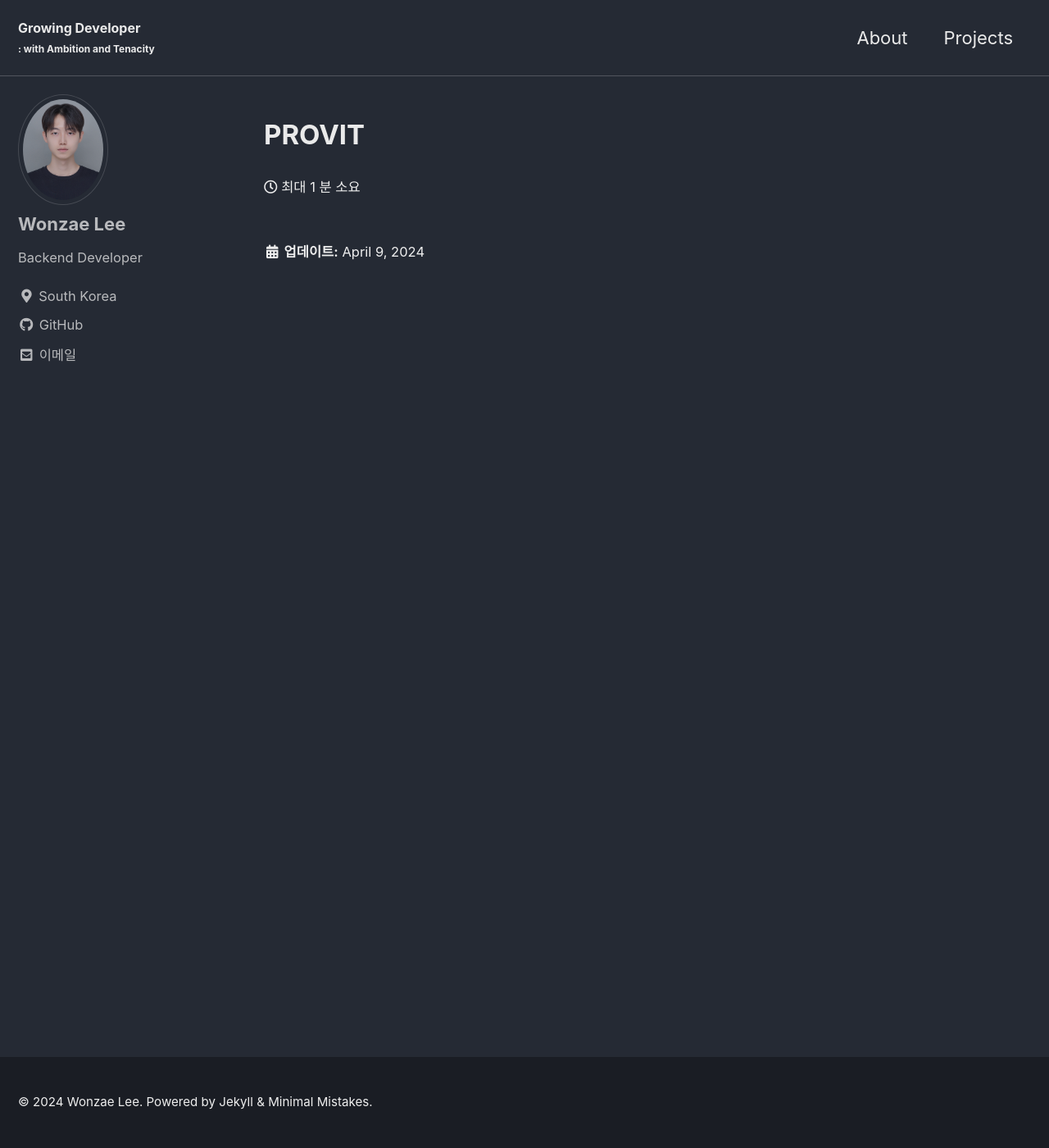
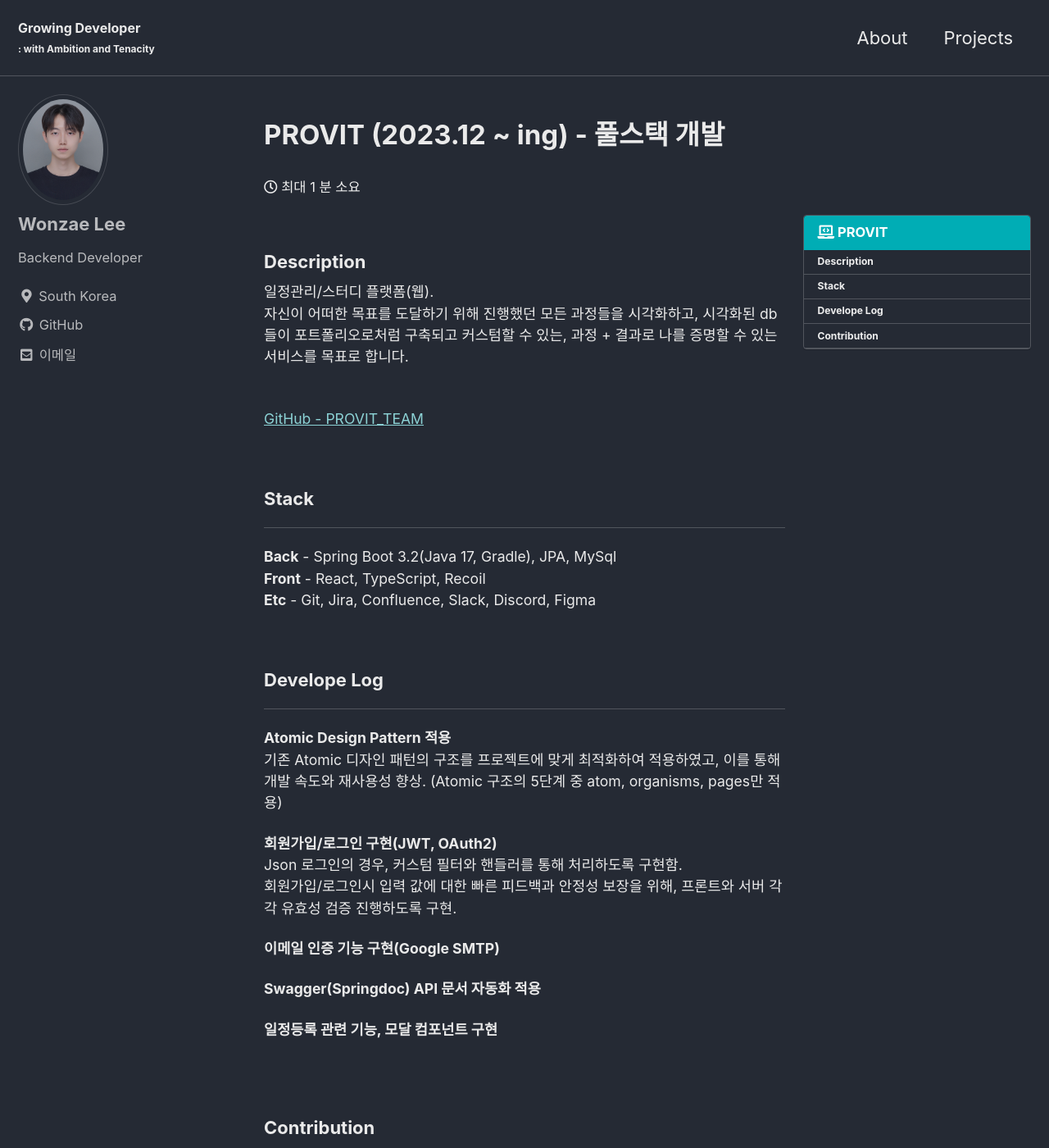
Before and after one commit to one-zeze/one-zeze.github.io, a Jekyll site: the page built from _posts/projects/2024-04-09-provit.md, in a window 1280 px wide and 1400 px high. Shown: the whole window at 82% size. Built offline with Jekyll 4.4.1, drawn with Linux system fonts in a browser that asks for light colours; cached includes are drawn as plain includes; some of the changed text lies outside the part shown.

Commit message:
update posts content

```diff
--- a/_posts/projects/2024-04-09-provit.md
+++ b/_posts/projects/2024-04-09-provit.md
@@ -1,6 +1,54 @@
 ---
-title: PROVIT
+title: PROVIT (2023.12 ~ ing) - 풀스택 개발
 permalink: /provit/
 share: false
 related: false
+toc: true
+toc_sticky: true
+toc_label: "PROVIT"
+toc_icon: "laptop-code"
 ---
+
+### Description
+
+일정관리/스터디 플랫폼(웹).
+자신이 어떠한 목표를 도달하기 위해 진행했던 모든 과정들을 시각화하고, 시각화된 db들이 포트폴리오로처럼 구축되고 커스텀할 수 있는, 과정 + 결과로 나를 증명할 수 있는 서비스를 목표로 합니다.
+
+<br>
+[GitHub - PROVIT_TEAM](https://github.com/orgs/PROVIT-TEAM/repositories)
+<br>
+
+### Stack
+
+---
+
+**Back** - Spring Boot 3.2(Java 17, Gradle), JPA, MySql
+**Front** - React, TypeScript, Recoil
+**Etc** - Git, Jira, Confluence, Slack, Discord, Figma
+<br>
+
+### Develope Log
+
+---
+
+**Atomic Design Pattern 적용**
+기존 Atomic 디자인 패턴의 구조를 프로젝트에 맞게 최적화하여 적용하였고, 이를 통해 개발 속도와 재사용성 향상.
+(Atomic 구조의 5단계 중 atom, organisms, pages만 적용)
+
+**회원가입/로그인 구현(JWT, OAuth2)**
+Json 로그인의 경우, 커스텀 필터와 핸들러를 통해 처리하도록 구현함.
+회원가입/로그인시 입력 값에 대한 빠른 피드백과 안정성 보장을 위해, 프론트와 서버 각각 유효성 검증 진행하도록 구현.
+
+**이메일 인증 기능 구현(Google SMTP)**
+
+**Swagger(Springdoc) API 문서 자동화 적용**
+
+**일정등록 관련 기능, 모달 컴포넌트 구현**
+
+<br>
+
+### Contribution
+
+---
+
+-프로젝트의 수정 및 추가된 항목들에 대한 문서 작성하여 공유
```
Also changed, not shown: _posts/2024-03-29-about.md (+12 -10 lines), _posts/projects/2024-04-09-journeygenie.md (+4 -4 lines).
